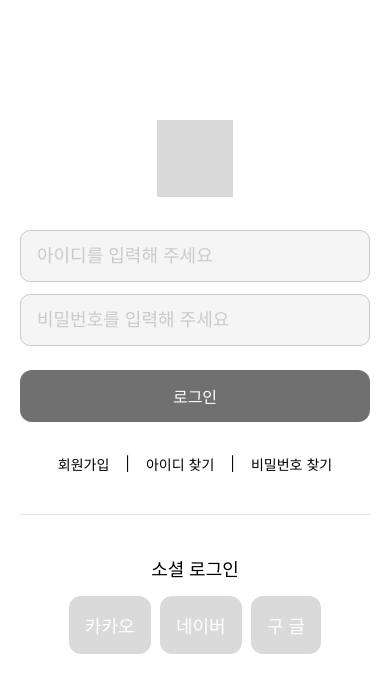
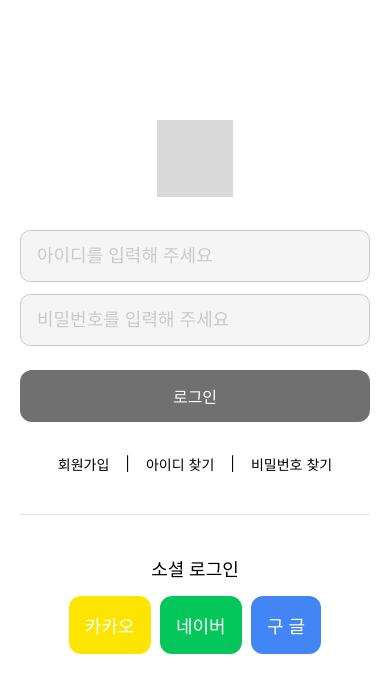
Before and after one commit to 20211896/naeng-chek-app, a React Native app in the folder naengChek/: screen /Login in a window 390 px wide. Shown: the top 692 px of the page. Built offline with nearby package versions, Linux system fonts and the light colour scheme.

Commit message:
fix: 중복괄호 수정

```diff
--- a/naengChek/page/login.js
+++ b/naengChek/page/login.js
@@ -1,5 +1,5 @@
 import React from 'react';
-import { StyleSheet, View, Text, Button, TouchableOpacity, Dimensions } from 'react-native';
+import { StyleSheet, View, Text, TouchableOpacity, Dimensions } from 'react-native';
 import FullWidthBtn from '../component/btnStyle/fullWidthBtn';
 import CustomBtn from '../component/btnStyle/customBtn';
 import InputBox from '../component/inputBox';
@@ -18,10 +18,10 @@ export default function Login({ navigation }) {
             <FullWidthBtn title="로그인" style={styles.loginBox} onPress={() => {navigation.navigate('Home')}}/>
             <View style={styles.textBox}>
                 <TouchableOpacity onPress={() => { }}>
-                    <Text >회원가입</Text>
+                    <Text>회원가입</Text>
                 </TouchableOpacity>
                 <Text>|</Text>
-                <TouchableOpacity onPress={() => {{navigation.navigate('IdFind')}}}>
+                <TouchableOpacity onPress={() => {navigation.navigate('IdFind')}}>
                     <Text>아이디 찾기</Text>
                 </TouchableOpacity>
                 <Text>|</Text>
@@ -43,6 +43,7 @@ export default function Login({ navigation }) {
                         paddingXFactor={0.9}
                         paddingYFactor={0.9}
                         textColor="#fff"
+                        backgroundColor="#FEE500"
                     />
                     <CustomBtn
                         title="네이버"
@@ -51,6 +52,7 @@ export default function Login({ navigation }) {
                         paddingXFactor={0.9}
                         paddingYFactor={0.9}
                         textColor="#fff"
+                        backgroundColor="#03C75A"
                     />
                     <CustomBtn
                         title="구 글"
@@ -59,14 +61,14 @@ export default function Login({ navigation }) {
                         paddingXFactor={0.9}
                         paddingYFactor={0.9}
                         textColor="#fff"
+                        backgroundColor="#4285F4"
                     />
                 </View>
             </View>
-
-
         </View>
     );
 }
+
 const styles = StyleSheet.create({
     container: {
         flex: 1,
@@ -108,8 +110,8 @@ const styles = StyleSheet.create({
     },
     bottomText: {
         fontSize: 18,
-        fontWeight: 550,
-        marginBottom:15,
+        fontWeight: '550',
+        marginBottom: 15,
     },
     bottomBtnBox: {
         flexDirection: 'row',
```
